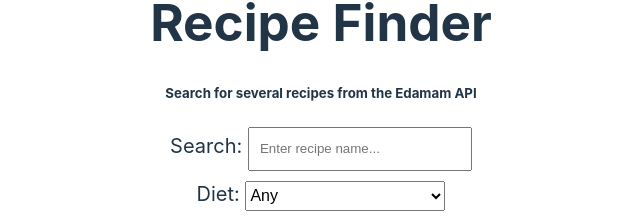
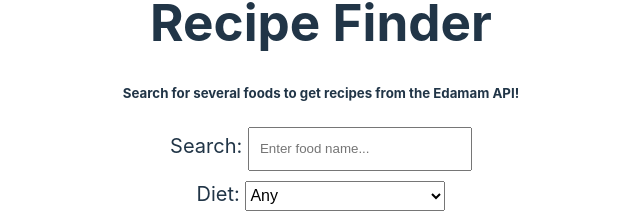
Before and after one commit to gs0930/recipeDetails, a React (Vite) app: page / in a window 1280 px wide. Shown: the part 305-525 px from the top of the page, without its empty margins (319-959 px from the left). Built offline with nearby package versions, Linux system fonts and the light colour scheme; no server answers.

Commit message:
Edit landing page

```diff
--- a/src/App.jsx
+++ b/src/App.jsx
@@ -104,11 +104,11 @@ function App() {
         <h3>Number of Dishes Displayed: {recipes.length}</h3>
       )}       */}
       <h1>Recipe Finder</h1>
-      <h5>Search for several recipes from the Edamam API</h5>
+      <h5>Search for several foods to get recipes from the Edamam API!</h5>
       <div>
         <label className="big" htmlFor="searchTerm">Search: </label>
 
-        <input className="bigger" type="text" id="searchTerm" value={searchTerm} onChange={handleSearch} placeholder="Enter recipe name..." />
+        <input className="bigger" type="text" id="searchTerm" value={searchTerm} onChange={handleSearch} placeholder="Enter food name..." />
       </div>
       <div>
         <label className="big" htmlFor="diet">Diet: </label>
```
